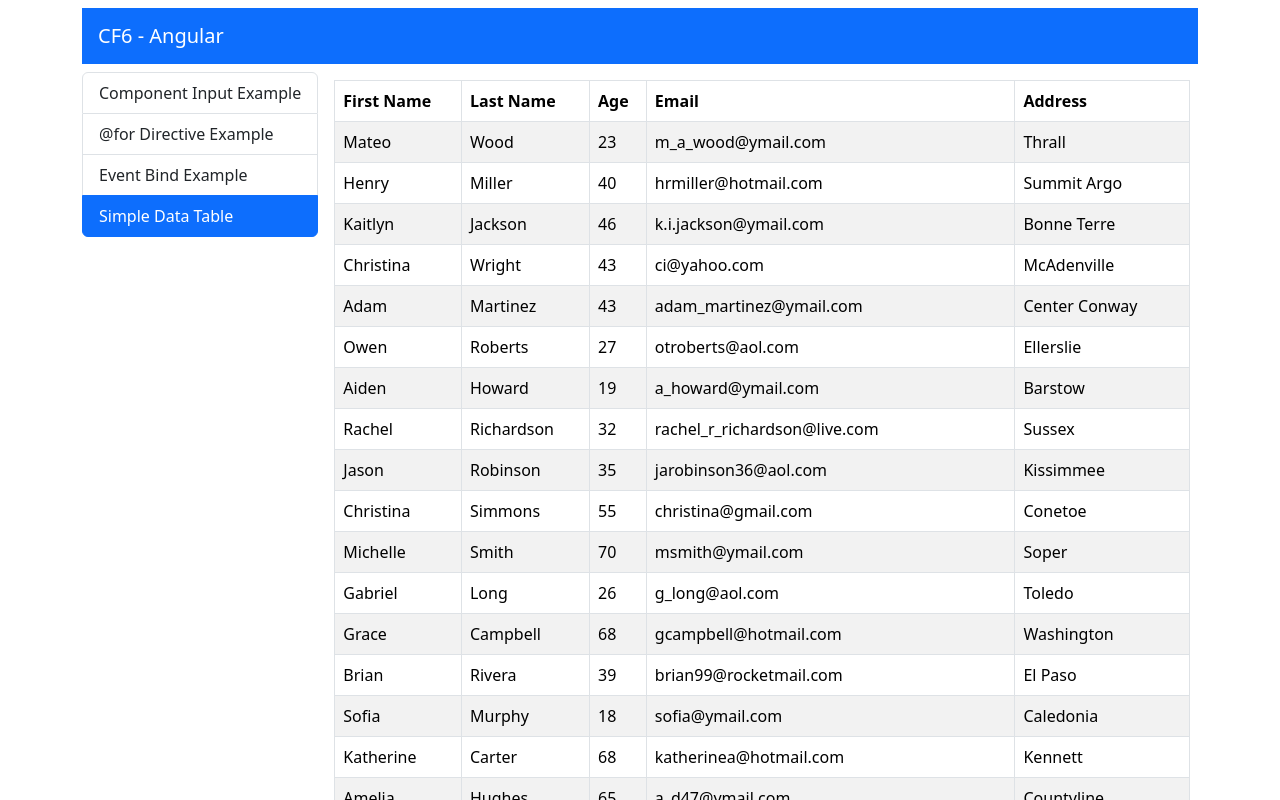
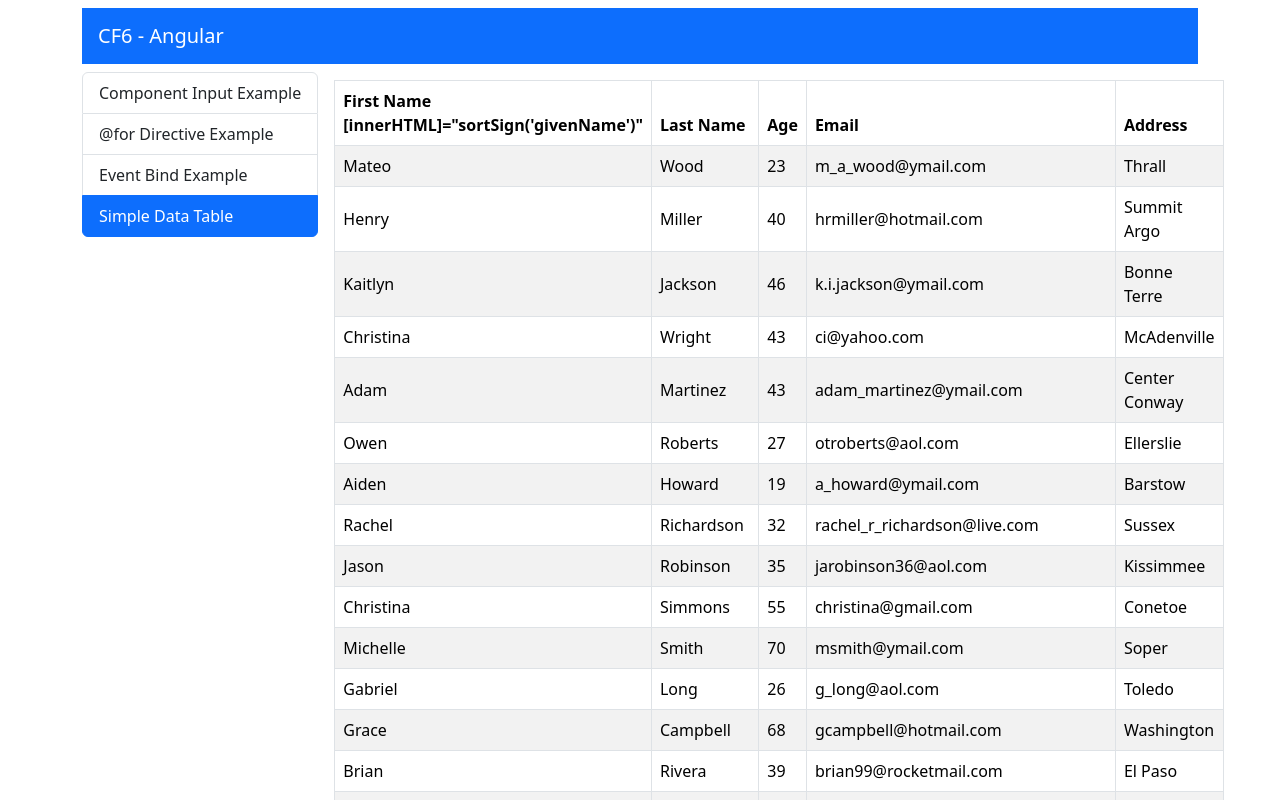
Before and after one commit to dimdrk/cf6-angular, an Angular app in the folder example-3/: page /simple-data-table in a window 1280 px wide. Shown: the top 800 px of the page. Built offline with nearby package versions, Linux system fonts and the light colour scheme.

Commit message:
simple datatable component

```diff
--- a/example-3/src/app/components/simple-datatable/simple-datatable.component.html
+++ b/example-3/src/app/components/simple-datatable/simple-datatable.component.html
@@ -1,16 +1,23 @@
 <table class="table table-bordered table-striped text-wrap">
     <thead>
         <tr>
-            <th role="button" (click)="sortData('givenName')">First Name</th>
-            <th role="button" (click)="sortData('surName')">Last Name</th>
-            <th role="button" (click)="sortData('age')">Age</th>
-            <th role="button" (click)="sortData('email')">Email</th>
-            <th role="button" (click)="sortData('address')">Address</th>
+            <th role="button" (click)="sortData('givenName')">
+                <!-- First Name {{sortSign('givenName')}} -->
+                First Name <span>[innerHTML]="sortSign('givenName')"</span>
+            </th>
+            <th role="button" (click)="sortData('surName')">
+                Last Name {{sortSign('surName')}}</th>
+            <th role="button" (click)="sortData('age')">
+                Age {{sortSign('age')}}</th>
+            <th role="button" (click)="sortData('email')">
+                Email {{sortSign('email')}}</th>
+            <th role="button" (click)="sortData('address')">
+                Address {{sortSign('address')}}</th>
         </tr>
     </thead>
     <tbody>
         @for (row of manyPerson; track row) {
-            <tr class="align-middle">
+            <tr class="align-middle" (dblclick)="onPersonClick(row)">
                 <td>{{row.givenName}}</td>
                 <td>{{row.surName}}</td>
                 <td>{{row.age}}</td>
--- a/example-3/src/app/components/simple-datatable/simple-datatable.component.ts
+++ b/example-3/src/app/components/simple-datatable/simple-datatable.component.ts
@@ -22,11 +22,29 @@ export class SimpleDatatableComponent {
 
 	sortData(sortKey: keyof EPerson): void {
 		if (this.sortOrder[sortKey] === 'asc') {
-			this.sortOrder[sortKey] = 'dsc';
+			this.sortOrder[sortKey] = 'desc';
 			this.manyPerson = sortBy(this.manyPerson, sortKey).reverse();
 		} else {
 		this.sortOrder[sortKey] = 'asc';
 		this.manyPerson = sortBy(this.manyPerson, sortKey);
 		}
+
+		// for (let key in this.sortOrder) {
+		// 	if (key != sortKey) {
+		// 		this.sortOrder[key] = 'none';
+		// 	}
+		// }
+	}
+
+	sortSign(sortKey: keyof EPerson): string {
+		if (this.sortOrder[sortKey] === 'asc')
+			return '↑';	// ALT + 24 or UTF-8 '&uarr'
+		else if (this.sortOrder[sortKey] === 'desc')
+			return '↓';	// ALT + 25 or UTF-8 '&darr'
+		else return '';
+	}
+
+	onPersonClick(person: EPerson) {
+		console.log(person);
 	}
 }
```
